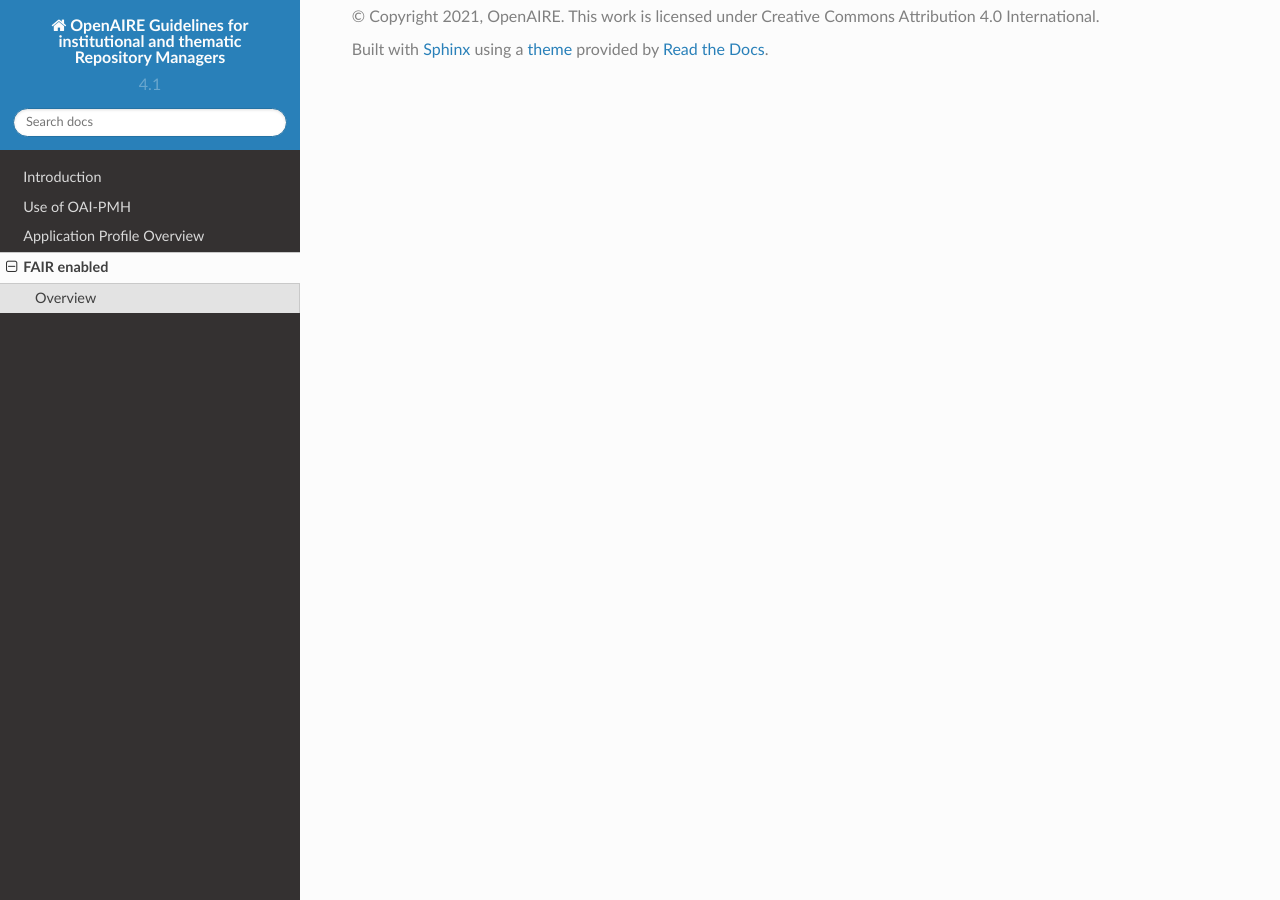
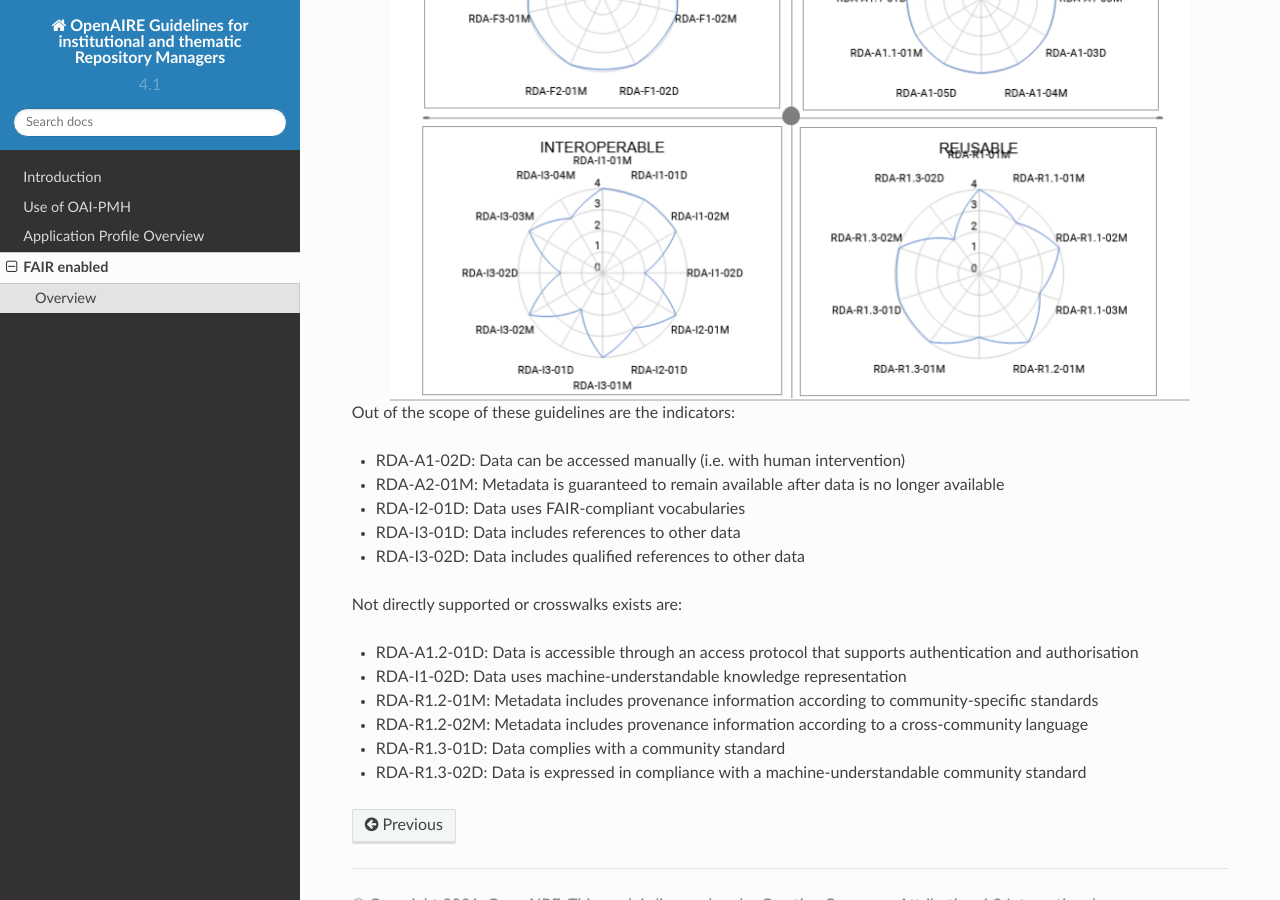
Before and after one commit to openaire/guidelines-literature-repositories, a Sphinx documentation site: the page built from docs/fair_enabled.rst, in a window 1280 px wide and 900 px high, scrolled down 1325 px. Built offline with Sphinx 7.4.7 and the Read the Docs theme 2.0.0, drawn with Linux system fonts in a browser that asks for light colours; a script that is not in the unit is left out; some of the changed text lies outside the part shown.

Commit message:
enhance FAIR desc.&improvements

```diff
--- a/docs/fair_enabled.rst
+++ b/docs/fair_enabled.rst
@@ -19,8 +19,48 @@
 The evaluation level analyse is done thru the RDA provided sheet at `https://www.rd-alliance.org/system/files/FAIR_evaluation_levels_v0.01.xlsx`_.
 The result of this evaluation shows the figure below.
 
+In the case of *Findablility* indicators
+
+- RDA-F2-01M: Rich metadata is provided to allow discovery
+- RDA-F4-01M: Metadata is offered in such a way that it can be harvested and indexed
+
+are implicity covered.
+
+In such a case for *Accessiblity* indicators
+
+- RDA-A1-02M: Metadata can be accessed manually (i.e. with human intervention)
+- RDA-A1-04M: Metadata is accessed through standardised protocol
+
+are implemented via the standardized OAI-PMH interface.
+
+And for *Reusablility* indicator
+
+- RDA-R1.3-02M: Metadata is expressed in compliance with a machine-understandable community standard
+
+is implicity covered by the guidelines.
+
+
 
 .. image:: _static/FAIR-Indicator_InstThemRepoGuidelines.png
     :width: 800px
     :align: center
     :alt: analyzed FAIR Indicator for the OpenAIRE Guidelines for instiutional and thematic repository managers
+
+
+Out of the scope of these guidelines are the indicators:
+
+- RDA-A1-02D: Data can be accessed manually (i.e. with human intervention)
+- RDA-A2-01M: Metadata is guaranteed to remain available after data is no longer available
+- RDA-I2-01D: Data uses FAIR-compliant vocabularies
+- RDA-I3-01D: Data includes references to other data
+- RDA-I3-02D: Data includes qualified references to other data
+
+
+Not directly supported or crosswalks exists are:
+
+- RDA-A1.2-01D: Data is accessible through an access protocol that supports authentication and authorisation
+- RDA-I1-02D: Data uses machine-understandable knowledge representation
+- RDA-R1.2-01M: Metadata includes provenance information according to community-specific standards
+- RDA-R1.2-02M: Metadata includes provenance information according to a cross-community language
+- RDA-R1.3-01D: Data complies with a community standard
+- RDA-R1.3-02D: Data is expressed in compliance with a machine-understandable community standard
--- a/docs/field_title.rst
+++ b/docs/field_title.rst
@@ -2,7 +2,7 @@
 
 .. _dci:title_title:
 
-Title (M)
+Title (**M**)
 =========
 
 ``datacite:title``
--- a/docs/vocabularies/identifiertype.rst
+++ b/docs/vocabularies/identifiertype.rst
@@ -4,6 +4,7 @@
 * ARK
 * DOI
 * Handle
+* IGSN
 * PURL
 * URL
 * URN
```
Also changed, not shown: README.rst (+14 -3 lines), docs/application_profile.rst (+4 -4 lines).
